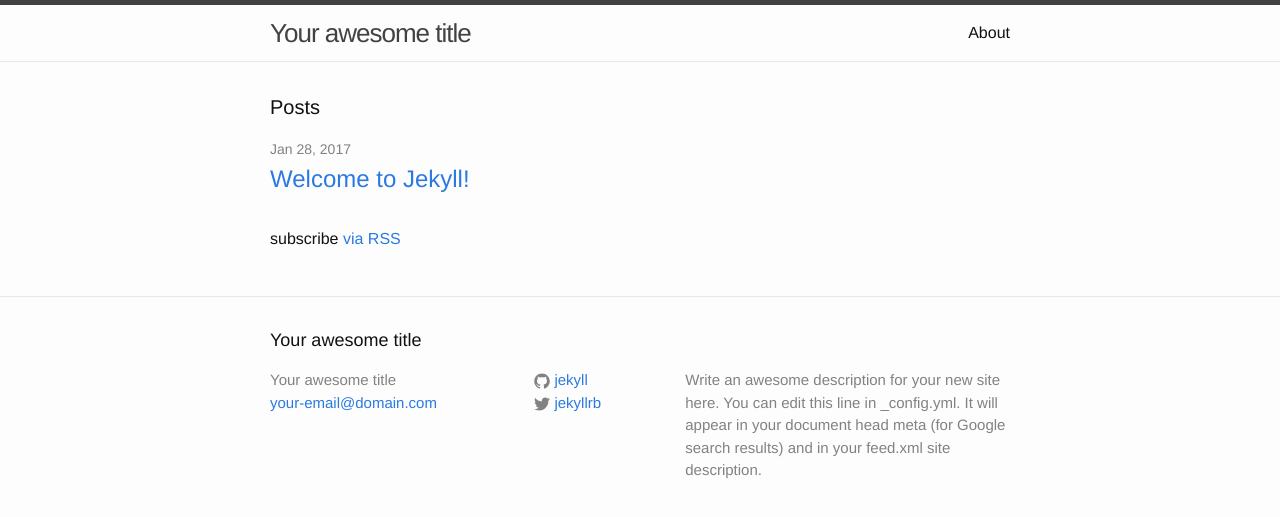
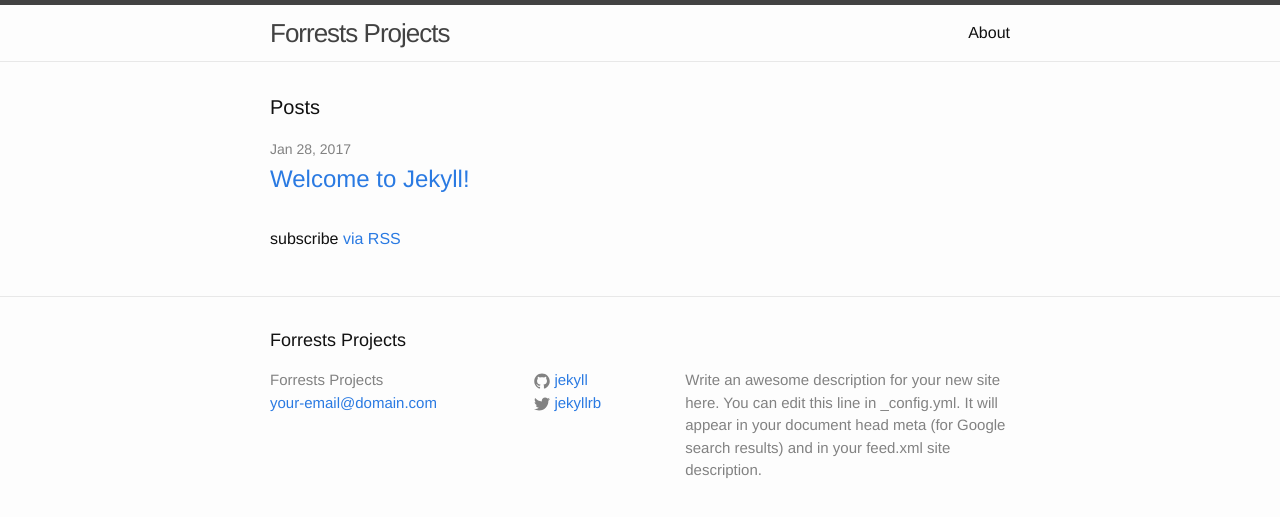
Before and after one commit to fhormel/fhormel.github.io, a Jekyll site: the page built from index.html, in a window 1280 px wide. Shown: the top 517 px of the page. Built offline with Jekyll 4.4.1, drawn with Linux system fonts in a browser that asks for light colours.

Commit message:
Test commit

```diff
--- a/_config.yml
+++ b/_config.yml
@@ -6,7 +6,7 @@
 # 'jekyll serve'. If you change this file, please restart the server process.
 
 # Site settings
-title: Your awesome title
+title: Forrests Projects
 email: your-email@domain.com
 description: > # this means to ignore newlines until "baseurl:"
   Write an awesome description for your new site here. You can edit this
```
